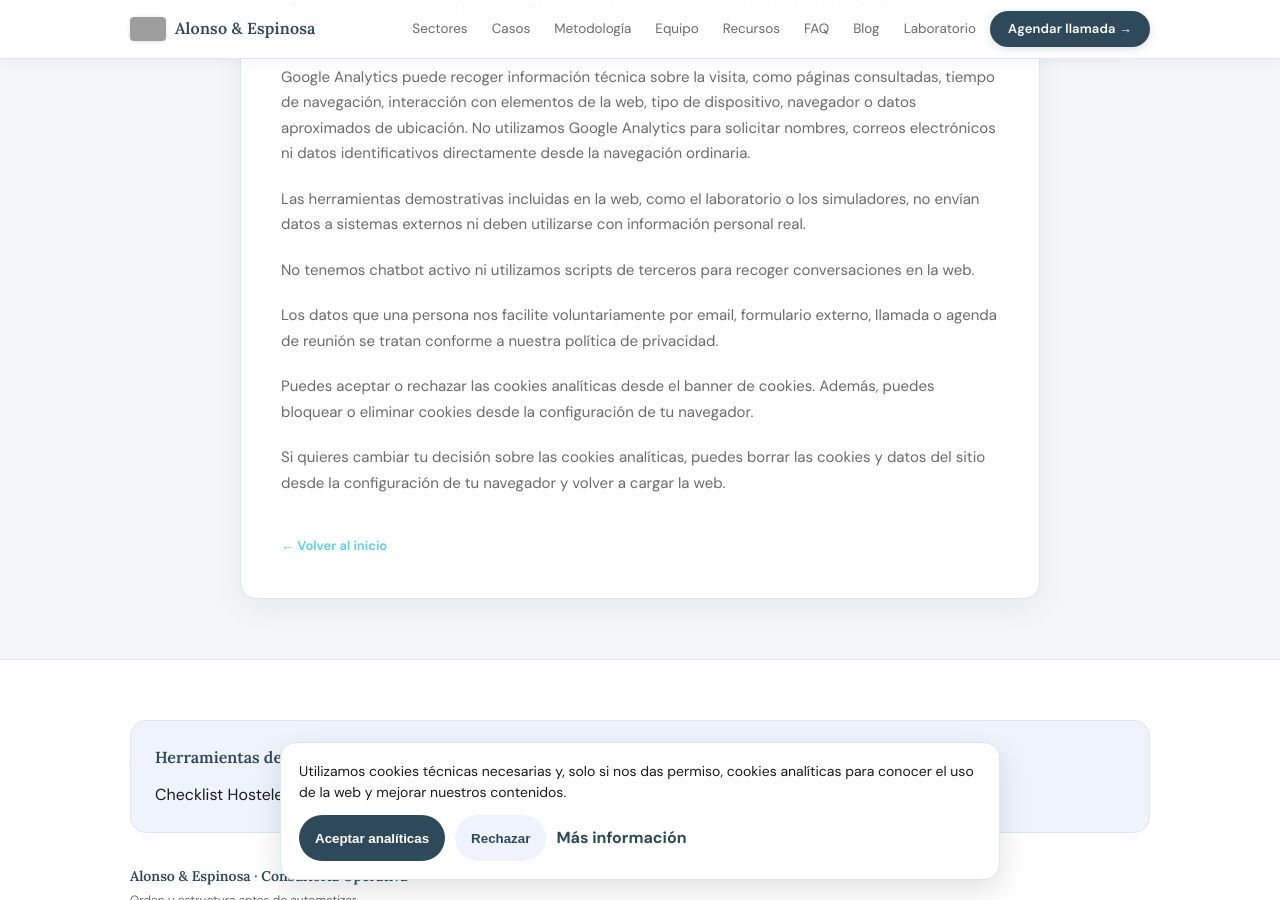
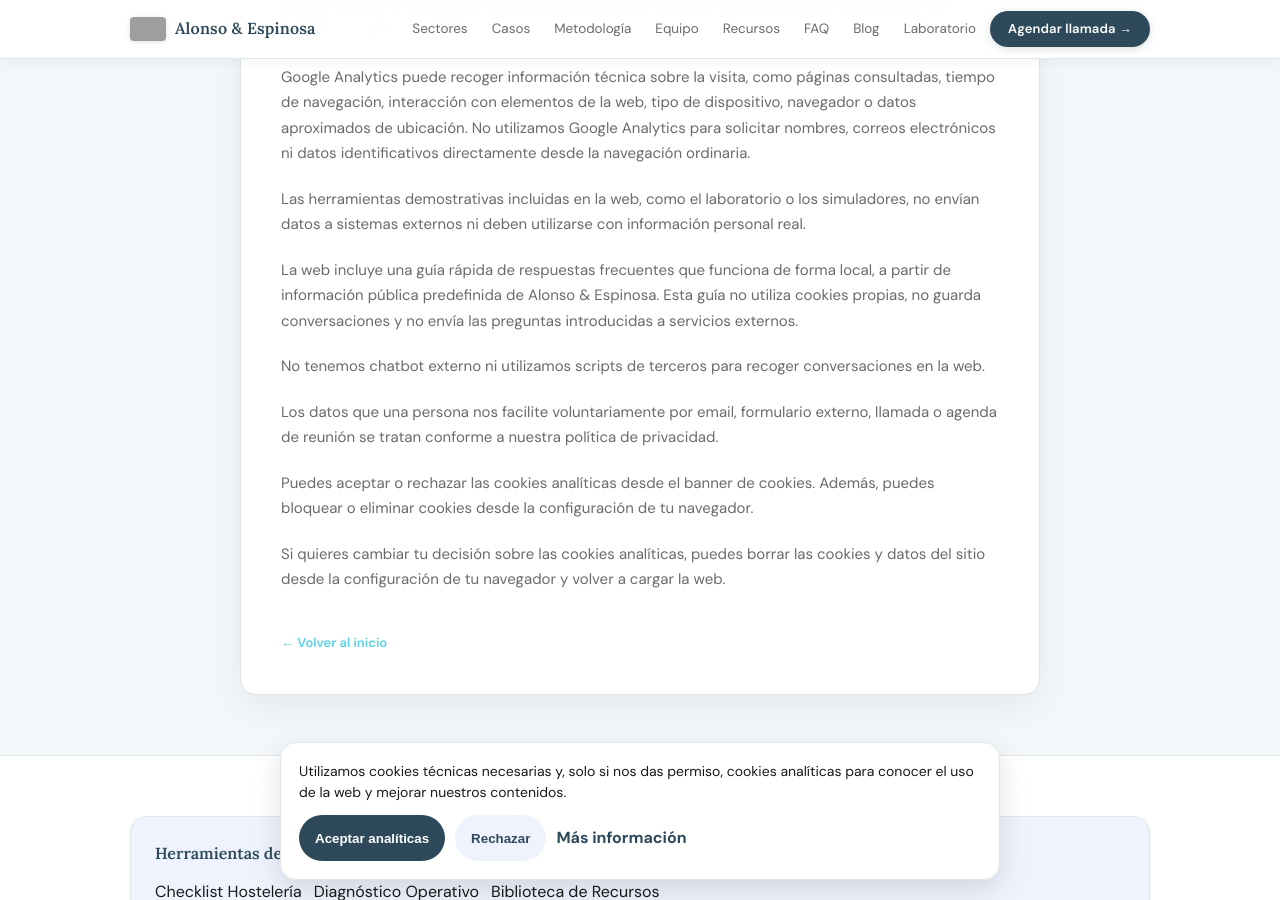
Before and after one commit to alauriela/alonsoespinosa-web, a Jekyll site: the page cookies/index.html, which Jekyll copies as it is, in a window 1280 px wide and 900 px high, scrolled down 324 px. Built offline with Jekyll 4.4.1, drawn with Linux system fonts in a browser that asks for light colours; grey boxes are pictures that could not be loaded.

Commit message:
commit cookies

```diff
--- a/cookies/index.html
+++ b/cookies/index.html
@@ -125,7 +125,8 @@
         <p>Las cookies analíticas nos ayudan a entender, de forma agregada, qué áreas de la web generan más interés y cómo se navega por las distintas secciones. Esta información se utiliza únicamente con finalidad estadística y de mejora de la web.</p>
         <p>Google Analytics puede recoger información técnica sobre la visita, como páginas consultadas, tiempo de navegación, interacción con elementos de la web, tipo de dispositivo, navegador o datos aproximados de ubicación. No utilizamos Google Analytics para solicitar nombres, correos electrónicos ni datos identificativos directamente desde la navegación ordinaria.</p>
         <p>Las herramientas demostrativas incluidas en la web, como el laboratorio o los simuladores, no envían datos a sistemas externos ni deben utilizarse con información personal real.</p>
-        <p>No tenemos chatbot activo ni utilizamos scripts de terceros para recoger conversaciones en la web.</p>
+        <p>La web incluye una guía rápida de respuestas frecuentes que funciona de forma local, a partir de información pública predefinida de Alonso & Espinosa. Esta guía no utiliza cookies propias, no guarda conversaciones y no envía las preguntas introducidas a servicios externos.</p>
+        <p>No tenemos chatbot externo ni utilizamos scripts de terceros para recoger conversaciones en la web.</p>
         <p>Los datos que una persona nos facilite voluntariamente por email, formulario externo, llamada o agenda de reunión se tratan conforme a nuestra política de privacidad.</p>
         <p>Puedes aceptar o rechazar las cookies analíticas desde el banner de cookies. Además, puedes bloquear o eliminar cookies desde la configuración de tu navegador.</p>
         <p>Si quieres cambiar tu decisión sobre las cookies analíticas, puedes borrar las cookies y datos del sitio desde la configuración de tu navegador y volver a cargar la web.</p>
```
